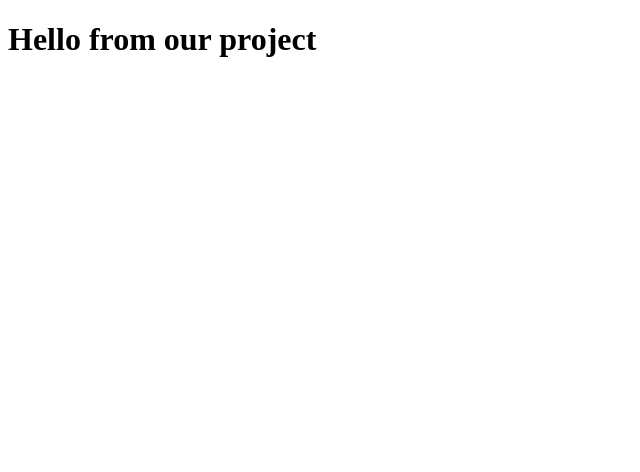
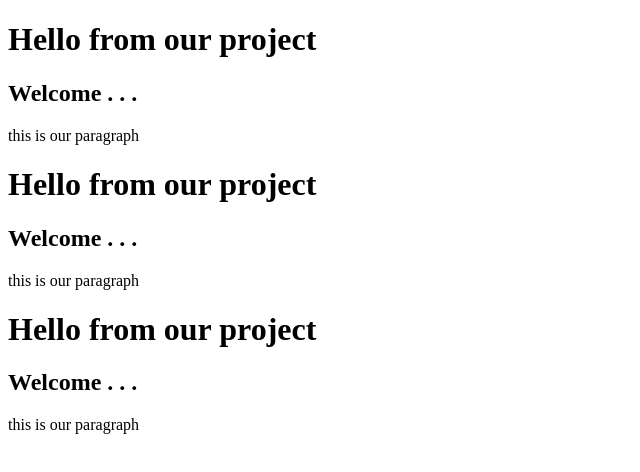
Before and after one commit to Almoatazkhaled/trial, a plain HTML site: page index.html in a window 1280 px wide. Shown: the whole page, without its empty margins (0-640 px from the left). Drawn offline with Linux system fonts and the light colour scheme.

Commit message:
updating index.html file

```diff
--- a/index.html
+++ b/index.html
@@ -7,5 +7,13 @@
 </head>
 <body>
     <h1> Hello from our project </h1>
+    <h2> Welcome . . . </h2>
+    <p> this is our paragraph </p>
+    <h1> Hello from our project </h1>
+    <h2> Welcome . . . </h2>
+    <p> this is our paragraph </p>
+    <h1> Hello from our project </h1>
+    <h2> Welcome . . . </h2>
+    <p> this is our paragraph </p>
 </body>
 </html>
```
